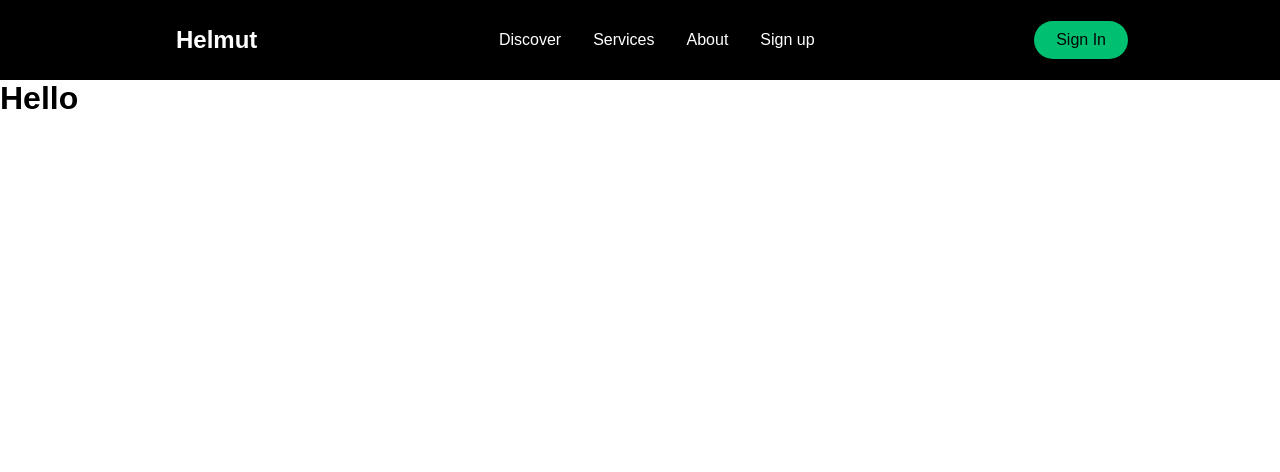
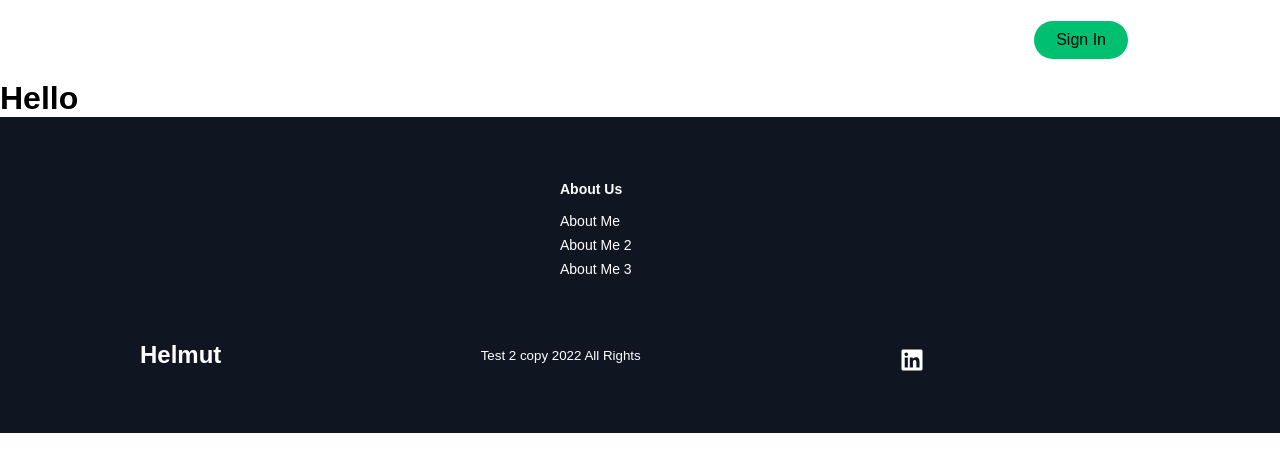
Before and after one commit to h-waldschmidt/website, a React (Create React App) app: page /signin in a window 1280 px wide. Shown: the top 472 px of the page. Built offline with nearby package versions, Linux system fonts and the light colour scheme; a web font is replaced by a local one.

Commit message:
Added another page, css stuff and some refactoring

```diff
--- a/src/App.jsx
+++ b/src/App.jsx
@@ -4,6 +4,7 @@ import Home from './pages/Home';
 import SignIn from './pages/SignIn';
 import Navbar from './components/Navbar/Navbar';
 import Sidebar from './components/Sidebar/Sidebar';
+import Footer from './components/Footer/Footer';
 
 function App() {
     const [isOpen, setIsOpen] = useState(false);
@@ -21,6 +22,7 @@ function App() {
                 <Route exact path='/' element={<Home />} />
                 <Route exact path='/signin' element={<SignIn />} />
             </Routes>
+            <Footer />
         </Router>
 
 
--- /dev/null
+++ b/src/components/Footer/Footer.jsx
@@ -0,0 +1,55 @@
+import React from 'react';
+import { FaLinkedin } from 'react-icons/fa';
+import { animateScroll as scroll } from 'react-scroll';
+import {
+    FooterContainer,
+    FooterWrap,
+    FooterLinksContainer,
+    FooterLinksWrapper,
+    FooterLinkItems,
+    FooterLinkTitle,
+    FooterLink,
+    SocialMedia,
+    SocialMediaWrap,
+    SocialLogo,
+    WebsiteRights,
+    SocialIcons,
+    SocialIconLink
+} from './FooterElements';
+
+const Footer = () => {
+    const toggleHome = ({ toggle }) => {
+        scroll.scrollToTop();
+    };
+
+
+    return (
+        <FooterContainer>
+            <FooterWrap>
+                <FooterLinksContainer>
+                    <FooterLinksWrapper>
+                        <FooterLinkItems>
+                            <FooterLinkTitle>About Us</FooterLinkTitle>
+                            <FooterLink to='/signin'>About Me</FooterLink>
+                            <FooterLink to='/signin'>About Me 2</FooterLink>
+                            <FooterLink to='/signin'>About Me 3</FooterLink>
+                        </FooterLinkItems>
+                    </FooterLinksWrapper>
+                </FooterLinksContainer>
+                <SocialMedia>
+                    <SocialMediaWrap>
+                        <SocialLogo to='/' onClick={toggleHome}> Helmut</SocialLogo>
+                        <WebsiteRights>Test 2 copy {new Date().getFullYear()} All Rights</WebsiteRights>
+                        <SocialIcons>
+                            <SocialIconLink href='//www.linkedin.com' target='_blank' aria-label='Linkedin'>
+                                <FaLinkedin />
+                            </SocialIconLink>
+                        </SocialIcons>
+                    </SocialMediaWrap>
+                </SocialMedia>
+            </FooterWrap>
+        </FooterContainer>
+    );
+}
+
+export default Footer
--- /dev/null
+++ b/src/components/Footer/FooterElements.jsx
@@ -0,0 +1,113 @@
+import styled from 'styled-components';
+import { Link } from 'react-router-dom';
+
+export const FooterContainer = styled.footer`
+    background-color: #101522;
+`;
+
+export const FooterWrap = styled.div`
+    padding: 48px 24px;
+    display: flex;
+    flex-direction: column;
+    justify-content: center;
+    align-items: center;
+    max-width: 1100px;
+    margin: 0 auto;
+`;
+
+export const FooterLinksContainer = styled.div`
+    display: flex;
+    justify-content: center;
+
+    @media screen and (max-width: 820px){
+        padding-top: 32px;
+    }
+`;
+
+export const FooterLinksWrapper = styled.div`
+    display: flex;
+
+    @media screen and (max-width:820px){
+        flex-direction: column;
+    }
+`;
+
+export const FooterLinkItems = styled.div`
+    display: flex;
+    flex-direction: column;
+    align-items: flex-start;
+    margin: 16px;
+    text-align: left;
+    width: 160px;
+    box-sizing: border-box;
+    color: #fff;
+
+    @media screen and (max-width: 420px){
+        margin: 0;
+        padding: 10px;
+        width: 100%;
+    }
+`;
+
+export const FooterLinkTitle = styled.h1`
+    font-size: 14px;
+    margin-bottom: 16px;
+`;
+
+export const FooterLink = styled(Link)`
+    color: #fff;
+    text-decoration: none;
+    margin-bottom: 0.5rem;
+    font-size: 14px;
+
+    &:hover{
+        color: #01bf71;
+        transition: 0.3s ease-out;
+    }
+`;
+
+export const SocialMedia = styled.section`
+    max-width: 1000px;
+    width: 100%;
+`;
+
+export const SocialMediaWrap = styled.div`
+    display: flex;
+    justify-content: space-between;
+    align-items: center;
+    max-width: 1100px;
+    margin: 40px auto 0 auto;
+
+    @media screen and (max-width:820px){
+        flex-direction: column;
+    }
+`;
+
+export const SocialLogo = styled(Link)`
+    color: #fff;
+    justify-self: start;
+    cursor: pointer;
+    text-decoration: none;
+    font-size: 1.5rem;
+    display: flex;
+    align-items: center;
+    margin-bottom: 16px;
+    font-weight: bold;
+`;
+
+export const WebsiteRights = styled.small`
+    color: #fff;
+    margin-bottom: 16px;
+`;
+
+export const SocialIcons = styled.div`
+    display: flex;
+    justify-content: space-between;
+    align-items: center;
+    width: 240px;
+`;
+
+export const SocialIconLink = styled.a`
+    color: #fff;
+    font-size: 24px;
+`;
--- a/src/components/Navbar/NavBarElements.jsx
+++ b/src/components/Navbar/NavBarElements.jsx
@@ -2,7 +2,7 @@ import styled from 'styled-components';
 import { Link as LinkR } from 'react-router-dom';
 import { Link as LinkS } from 'react-scroll'
 export const Nav = styled.nav`
-    background:#000;
+    background: ${({ scrollNav }) => (scrollNav ? '#000' : 'transparent')};
     height: 80px;
     display: flex;
     justify-content: center;
--- a/src/components/Navbar/Navbar.jsx
+++ b/src/components/Navbar/Navbar.jsx
@@ -1,5 +1,7 @@
-import React from 'react';
+import React, { useState, useEffect } from 'react';
 import { FaBars } from 'react-icons/fa';
+import { IconContext } from 'react-icons/lib';
+import { animateScroll as scroll } from 'react-scroll';
 import {
     Nav,
     NavbarContainer,
@@ -13,11 +15,31 @@ import {
 } from './NavBarElements';
 
 const Navbar = ({ toggle }) => {
+    // TODO: I can remove this part
+    const [scrollNav, setScrollNav] = useState(false);
+
+    const changeNav = () => {
+        if (window.scrollY >= 80) {
+            setScrollNav(true);
+        } else {
+            setScrollNav(false);
+        }
+    }
+
+    const toggleHome = ({ toggle }) => {
+        scroll.scrollToTop();
+    }
+
+    useEffect(() => {
+        window.addEventListener('scroll', changeNav)
+    }, [])
+    //TODO: The Provider thing can also be removed
     return (
         <>
-            <Nav>
+            <IconContext.Provider value={{ color: '#fff' }}>
+                <Nav scrollNav={scrollNav}>
                     <NavbarContainer>
-                    <NavLogo to='/'>
+                        <NavLogo to='/' onClick={toggleHome}>
                             Helmut
                         </NavLogo>
                         <MobileIcon onClick={toggle}>
@@ -25,16 +47,44 @@ const Navbar = ({ toggle }) => {
                         </MobileIcon>
                         <NavMenu>
                             <NavItem>
-                            <NavLinks to='discover'>Discover</NavLinks>
+                                <NavLinks to='discover'
+                                    smooth={true}
+                                    duration={500}
+                                    spy={true}
+                                    exact='true'
+                                    offset={-80}>
+                                    Discover
+                                </NavLinks>
                             </NavItem>
                             <NavItem>
-                            <NavLinks to='services'>Services</NavLinks>
+                                <NavLinks to='services'
+                                    smooth={true}
+                                    duration={500}
+                                    spy={true}
+                                    exact='true'
+                                    offset={-80}>
+                                    Services
+                                </NavLinks>
                             </NavItem>
                             <NavItem>
-                            <NavLinks to='about'>About</NavLinks>
+                                <NavLinks to='about'
+                                    smooth={true}
+                                    duration={500}
+                                    spy={true}
+                                    exact='true'
+                                    offset={-80}>
+                                    About
+                                </NavLinks>
                             </NavItem>
                             <NavItem>
-                            <NavLinks to='signup'>Sign up</NavLinks>
+                                <NavLinks to='signup'
+                                    smooth={true}
+                                    duration={500}
+                                    spy={true}
+                                    exact='true'
+                                    offset={-80}>
+                                    Sign up
+                                </NavLinks>
                             </NavItem>
                         </NavMenu>
                         <NavBtn>
@@ -42,6 +92,7 @@ const Navbar = ({ toggle }) => {
                         </NavBtn>
                     </NavbarContainer>
                 </Nav>
+            </IconContext.Provider>
         </>
     )
 }
--- a/src/components/Services/Services.jsx
+++ b/src/components/Services/Services.jsx
@@ -14,7 +14,7 @@ import {
 
 const Services = () => {
     return (
-        <ServicesContainer id='services'>
+        <ServicesContainer id='about'>
             <ServicesH1>Our Services</ServicesH1>
             <ServicesWrapper>
                 <ServicesCard>
```
Also changed, not shown: src/components/SignIn/SignIn.jsx (added), src/components/SignIn/SignInElements.jsx (added). Lines whose indentation alone changed are shown as unchanged.
